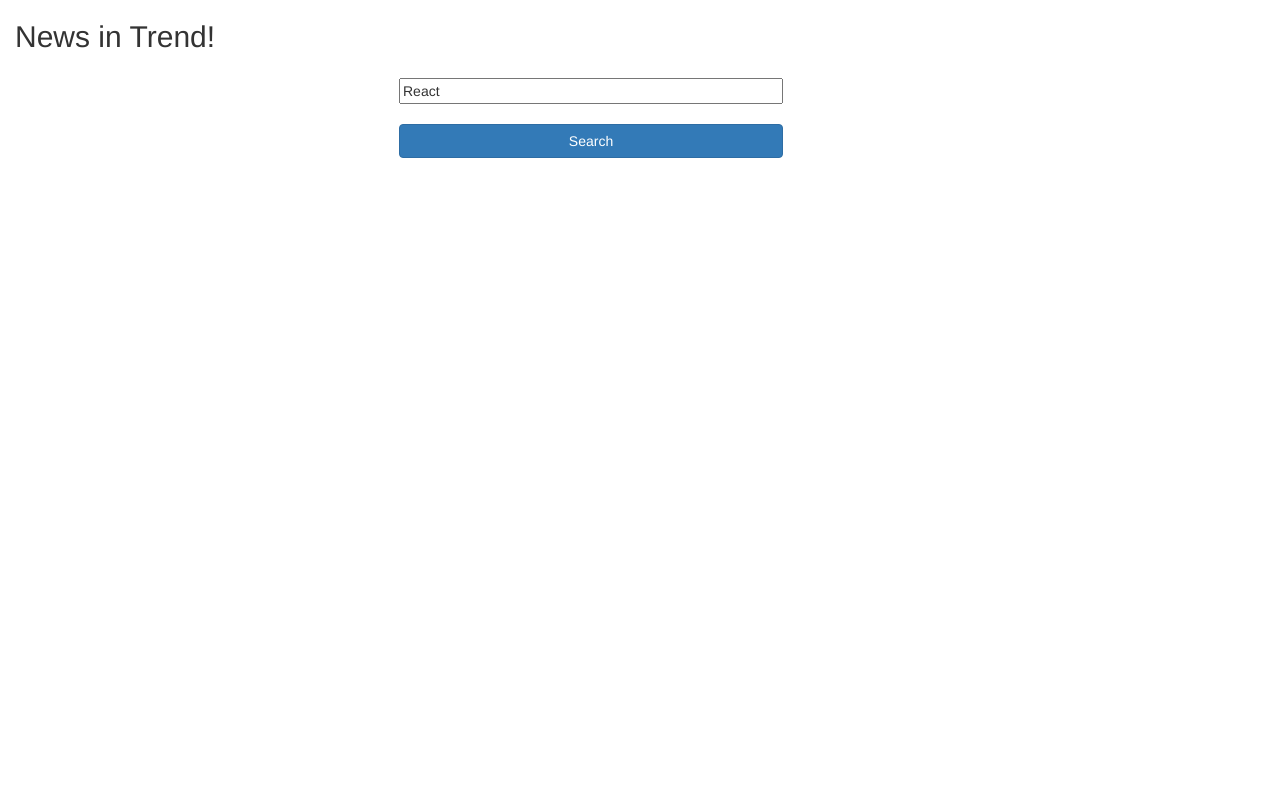
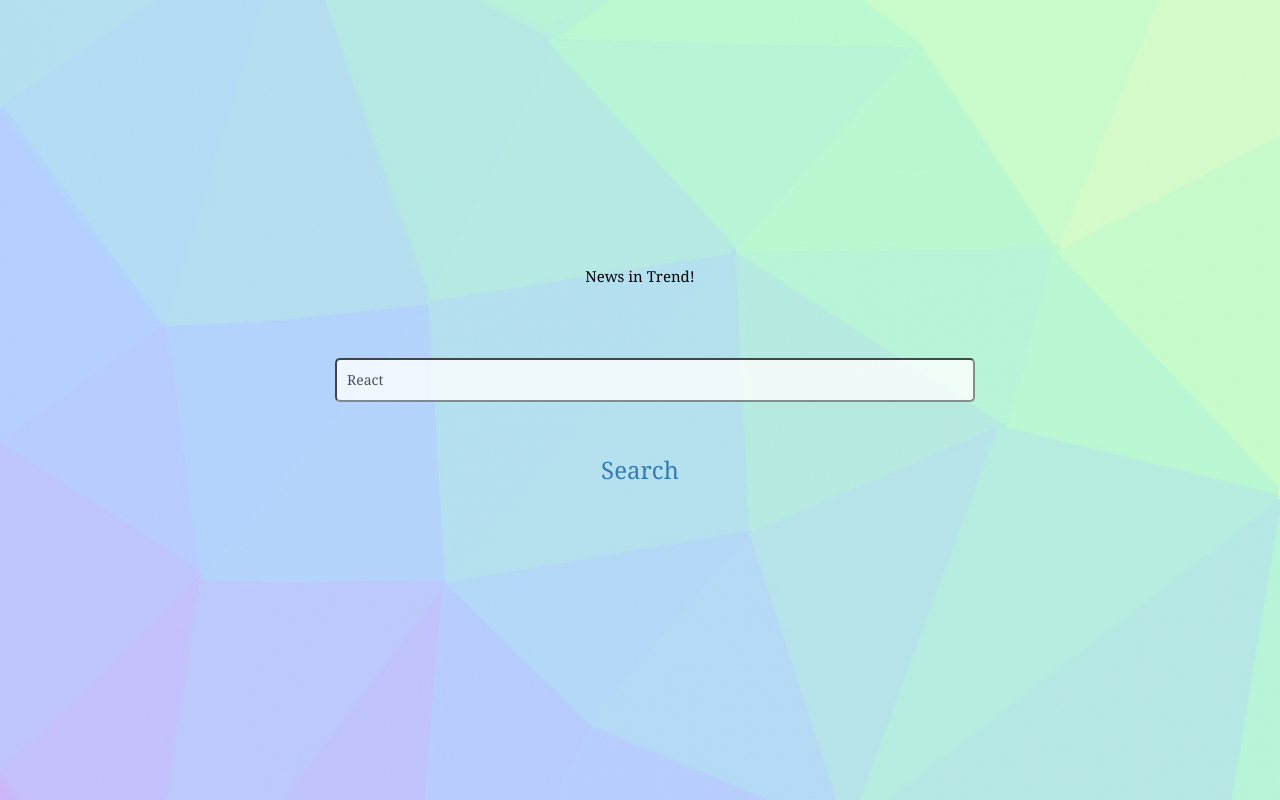
Before and after one commit to CyanGirl/NewsApp, a React (Create React App) app: page / in a window 1280 px wide. Built offline with nearby package versions, Linux system fonts and the light colour scheme.

Commit message:
modified

```diff
--- a/src/News.js
+++ b/src/News.js
@@ -3,12 +3,13 @@ import { Component, useState, useEffect } from "react";
 import "./style.css";
 import { Link } from "react-router-dom";
 
-const News = () => {
+const News = (props) => {
   //state
+  console.log(props);
   const [news, setNews] = useState([]);
-  const [searchQ, setSearchQ] = useState("react");
+  const [searchQ, setSearchQ] = useState(props.location.state);
   const [url, setUrl] = useState(
-    "http://hn.algolia.com/api/v1/search?query=react"
+    `http://hn.algolia.com/api/v1/search?query=${searchQ}`
   );
   const [load, setLoad] = useState(false);
   //from here our functions begin
@@ -19,50 +20,47 @@ const News = () => {
       .then((data) => (setNews(data.hits), setLoad(false)))
       .catch((error) => console.log(error));
   };
+
   useEffect(() => {
     fetchNews();
   }, [url]);
+
   const searchQuery = (e) => {
     e.preventDefault();
     setSearchQ(e.target.value);
   };
-  const submitF = (e) => {
-    e.preventDefault(); //prevents from reloading onchnage
-    setUrl(`http://hn.algolia.com/api/v1/search?query=${searchQ}`);
-  };
+
   const loading = () => {
     return load ? <h2>Loading.....</h2> : "";
   };
-  const newsForm = () => {
-    return (
-      <div id="center">
-        <form onSubmit={submitF}>
-          <input type="text" value={searchQ} onChange={searchQuery}></input>
-          <br />
-          <br />
-          <button className="btn btn-primary">Search</button>
-        </form>
-      </div>
-    );
-  };
+
   const newsList = () => {
     return news.map((n, i) => (
       <div key={i}>
         <Link to={{ pathname: `/News/${n.objectID}`, state: n }}>
-          <p>{n.title}</p>
+          <p id="links">{n.title}</p>
         </Link>
       </div>
     ));
   };
+
   const check = () => {
     const l = news.length;
     let msg = "";
     if (l <= 0 && load === false) {
-      msg = <h2>Could not find anything</h2>;
+      msg = (
+        <h2 id="centre" className="text-center">
+          OOPS! Could not find anything
+        </h2>
+      );
     } else {
       msg = (
-        <div>
-          <h3>Take a look at what people saying:</h3>
+        <div className="text-center">
+          <h3>Take a look at what people are saying:</h3>
+          <br />
+          <hr />
+          <br />
+
           {newsList()}
         </div>
       );
@@ -72,10 +70,9 @@ const News = () => {
   //finally the rendering section
   return (
     <div className="container-fluid">
-      <h1>Trending News</h1>
+      <h1 className="text-center">About {searchQ}</h1>
       <br></br>
       {loading()}
-      {newsForm()}
       {check()}
     </div>
   );
--- a/src/open.js
+++ b/src/open.js
@@ -1,8 +1,9 @@
 import React from "react";
 import { Link } from "react-router-dom";
 import { Component, useState, useEffect } from "react";
+import "./style.css";
 
-const Open = ({ history }) => {
+const Open = () => {
   const [searchQ, setSearchQ] = useState("React");
 
   const handleChange = (e) => {
@@ -10,26 +11,28 @@ const Open = ({ history }) => {
     setSearchQ(e.target.value);
   };
 
-  const HandleSubmit = () => {
-    history.push("/News");
-  };
-
   const newsForm = () => {
     return (
-      <div id="center">
-        <form onSubmit={HandleSubmit}>
+      <div>
+        <form>
           <input type="text" value={searchQ} onChange={handleChange}></input>
           <br />
           <br />
-          <button className="btn btn-primary">Search</button>
         </form>
       </div>
     );
   };
   return (
-    <div>
-      <h2>News in Trend!</h2>
+    <div className="first">
+      <br />
+      <br />
+      <h2 className="text-center heading">News in Trend!</h2>
+      <br />
+      <br />
       {newsForm()}
+      <Link to={{ pathname: "/News", state: searchQ }}>
+        <h3 className="text-center search">Search</h3>
+      </Link>
     </div>
   );
 };
--- a/src/style.css
+++ b/src/style.css
@@ -1,10 +1,55 @@
-#center {
+html,
+body {
+  height: 100%;
+  min-width: 100%;
+  background-image: url("./image2.jpg");
+  font-family: Georgia, "Times New Roman", Times, serif;
+}
+form {
+  width: 50vw;
+  margin: auto;
   padding: 15px;
-  width: 40vw;
+}
+input {
+  width: 50vw;
   margin: auto;
+  padding: 10px;
+  border-radius: 5px;
+  opacity: 0.8;
 }
-input,
-button {
-  width: 30vw;
-  margin: auto;
+.first {
+  min-height: 50vh;
+  margin-top: 25vh;
 }
+p {
+  color: black;
+}
+#links:hover {
+  color: blue;
+  text-shadow: 5px 5px 8px black;
+}
+.search:hover {
+  text-shadow: 5px 5px 10px 8px black;
+}
+#centre {
+  margin-top: 35vh;
+}
+.heading {
+  animation-name: blink;
+  animation-duration: 2.5s;
+  animation-iteration-count: infinite;
+}
+@keyframes blink {
+  0% {
+    color: black;
+    transform: scale(0.5);
+  }
+  50% {
+    color: blue;
+    transform: scale(1);
+  }
+  100% {
+    transform: scale(0.7);
+    color: rgb(5, 5, 34);
+  }
+}
```
Also changed, not shown: public/image.jpg (added), src/image2.jpg (added).
